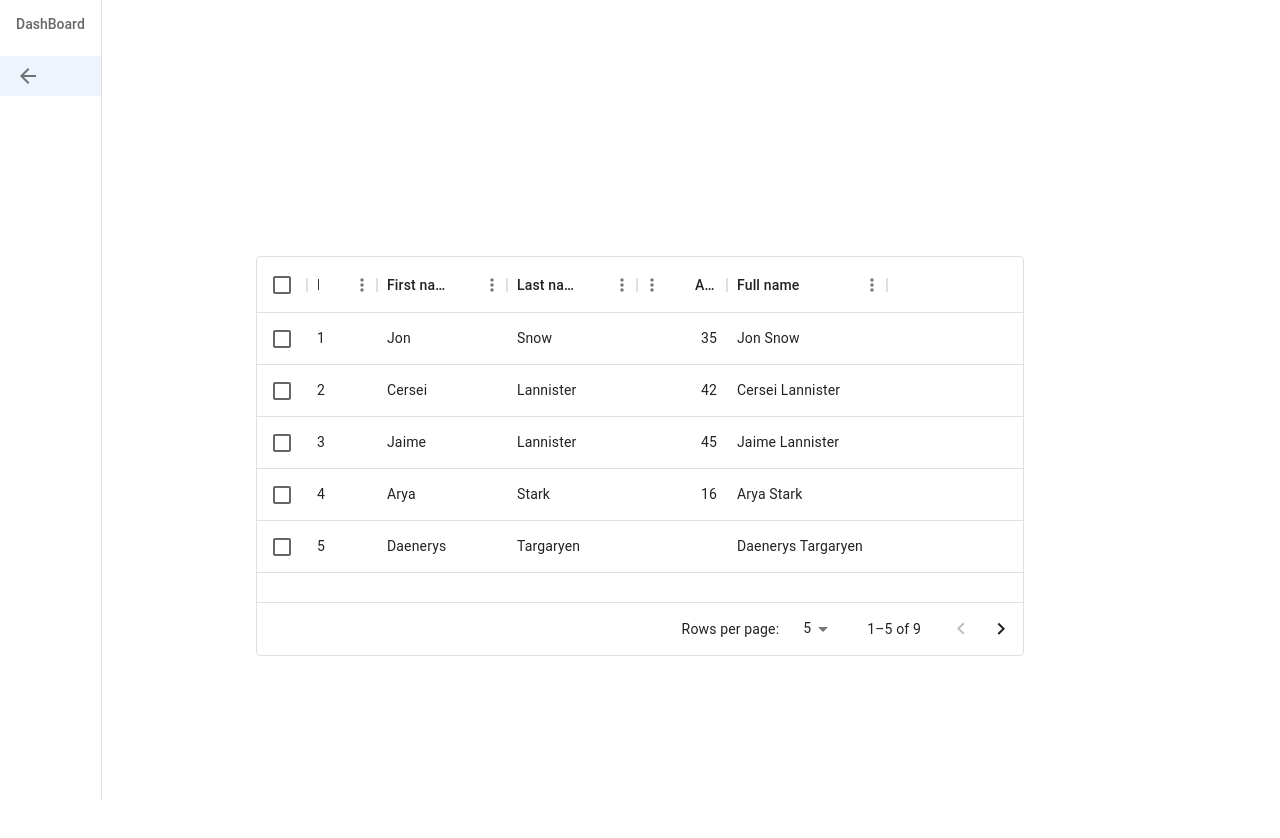
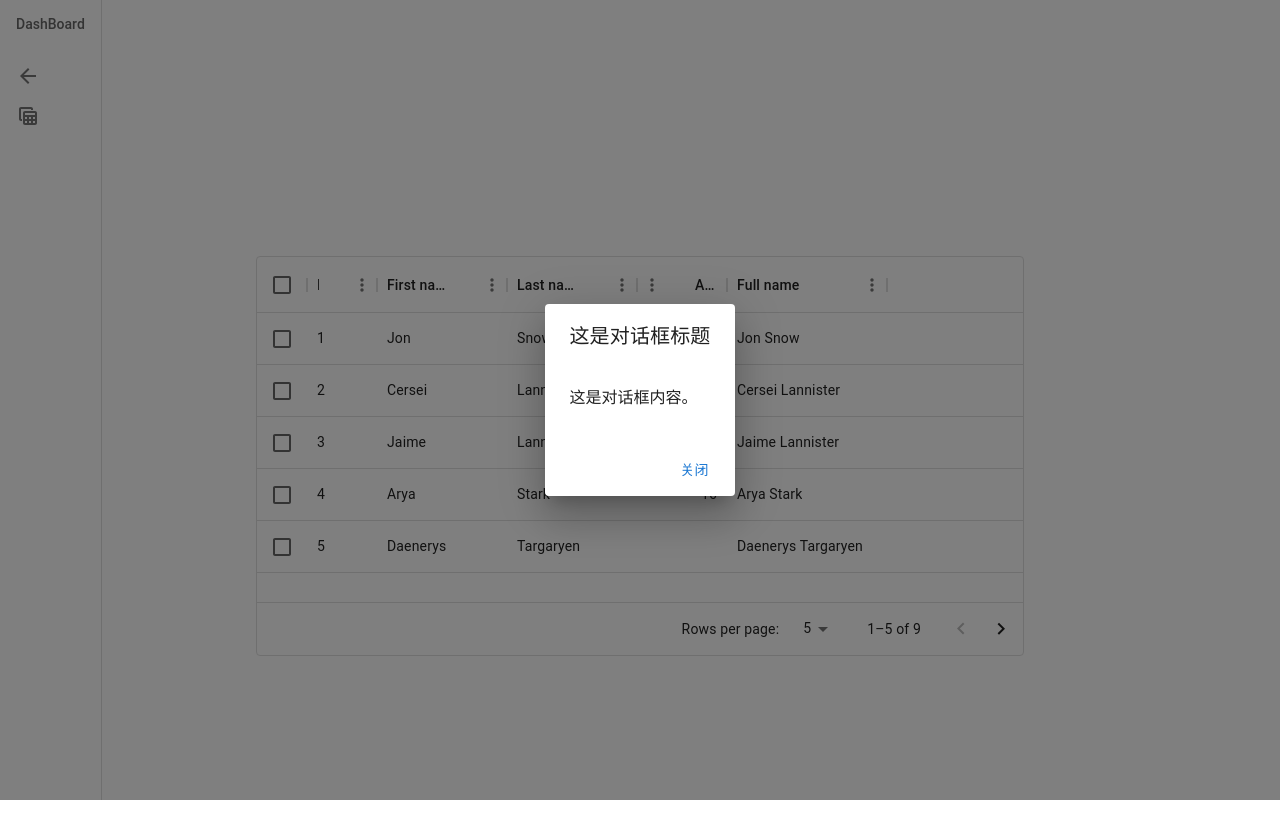
Before and after one commit to KIN1019/HorseData, a React (Create React App) app in the folder frontend/: page /dashboard in a window 1280 px wide. Shown: the top 838 px of the page. Built offline with nearby package versions, Linux system fonts and the light colour scheme.

Commit message:
set navigation bar

```diff
--- a/frontend/package.json
+++ b/frontend/package.json
@@ -5,6 +5,7 @@
   "dependencies": {
     "@emotion/react": "^11.11.1",
     "@emotion/styled": "^11.11.0",
+    "@fontsource/roboto": "^5.0.8",
     "@mui/icons-material": "^5.14.9",
     "@mui/material": "^5.14.10",
     "@mui/x-data-grid": "^6.15.0",
@@ -18,6 +19,7 @@
     "cra-template-typescript": "1.2.0",
     "react": "^18.2.0",
     "react-dom": "^18.2.0",
+    "react-draggable": "^4.4.5",
     "react-router-dom": "^6.16.0",
     "react-scripts": "5.0.1",
     "typescript": "^4.9.5",
--- a/frontend/src/App.tsx
+++ b/frontend/src/App.tsx
@@ -7,9 +7,7 @@ import { DashboardView } from './view/DashboardView';
 
 function App() {
   return (
-    // <div className="App">
-    //     <HorseView/>
-    // </div>
+
     <>
       <Routes>
         <Route path='/' element={<HorseView/>} />
--- /dev/null
+++ b/frontend/src/component/Dialog.tsx
@@ -0,0 +1,45 @@
+import { Button, Dialog, DialogTitle, DialogContent, DialogActions, Paper, PaperProps } from '@mui/material';
+import React, { useState } from 'react';
+import Draggable from 'react-draggable';
+
+export const TableDialog = () => {
+  const [open, setOpen] = useState(true);
+  function PaperComponent(props: PaperProps) {
+    return (
+      <Draggable
+        handle="#draggable-dialog-title"
+        cancel={'[class*="MuiDialogContent-root"]'}
+      >
+        <Paper {...props} />
+      </Draggable>
+    );
+  }
+  const handleOpen = () => {
+    setOpen(true);
+  };
+
+  const handleClose = () => {
+    setOpen(false);
+  };
+
+  return (
+    <div>
+      <Dialog
+        open={open}
+        onClose={handleClose}
+        PaperComponent={PaperComponent}
+        aria-labelledby="draggable-dialog-title"
+      >
+        <DialogTitle>这是对话框标题</DialogTitle>
+        <DialogContent>
+          <p>这是对话框内容。</p>
+        </DialogContent>
+        <DialogActions>
+          <Button onClick={handleClose} color="primary">
+            关闭
+          </Button>
+        </DialogActions>
+      </Dialog>
+    </div>
+  );
+}
--- a/frontend/src/component/NavigationBar.tsx
+++ b/frontend/src/component/NavigationBar.tsx
@@ -1,14 +1,11 @@
 import { Drawer, List, ListItem, ListItemIcon, ListItemText, ListSubheader } from '@mui/material';
-import { ArrowBack, Dashboard } from '@mui/icons-material';
+import { ArrowBack, Dashboard, TableView } from '@mui/icons-material';
 
 import { SetStateAction, useState } from 'react';
-
+import { useNavigate } from 'react-router-dom';
+import { TableDialog } from './Dialog';
 export const NavigationBar = () => {
-  const [selectedItem, setSelectedItem] = useState(0); // Track the selected list item
-
-  const handleItemClick = (index: SetStateAction<number>) => {
-    setSelectedItem(index);
-  };
+  const navigate = useNavigate();
 
   return (
     <Drawer variant="permanent">
@@ -16,11 +13,16 @@ export const NavigationBar = () => {
           DashBoard
       </ListSubheader>
       <List>
-        <ListItem button onClick={() => handleItemClick(0)} selected={selectedItem === 0}>
+        <ListItem onClick={() => navigate('/')}>
           <ListItemIcon>
             <ArrowBack />
           </ListItemIcon>
-          </ListItem>
+        </ListItem>
+        <ListItem onClick={() => <TableDialog/>}>
+          <ListItemIcon>
+            <TableView />
+          </ListItemIcon>
+        </ListItem>
       </List>
     </Drawer>
   );
--- a/frontend/src/index.tsx
+++ b/frontend/src/index.tsx
@@ -19,7 +19,6 @@ const router = createBrowserRouter([
       {
         path: "/dashboard",
         element: <DashboardView />,
-        // loader: dashboardLoader,
       },
     ],
   },
--- a/frontend/src/view/DashboardView.tsx
+++ b/frontend/src/view/DashboardView.tsx
@@ -1,11 +1,14 @@
+import { ToggleButton } from '@mui/material';
 import { NavigationBar } from '../component/NavigationBar';
 import TableView from './TableView';
+import { TableDialog } from '../component/Dialog';
 
 
 export const DashboardView = () =>{
     return(
      <div style={{ display: 'flex' }}>
             <NavigationBar/>
+            <TableDialog/>
             <TableView/>
      </div>
     )
--- a/frontend/src/view/HorseView.tsx
+++ b/frontend/src/view/HorseView.tsx
@@ -3,6 +3,7 @@ import { useState } from "react";
 import { SearchProvider } from "../store/EntryLoginStore";
 import { LoginStore, EMPTY_LOGIN_STORE } from "../store/LoginStore";
 import { MainView } from "./MainView";
+import LoginPage from "./LoginView";
 
 
 export const HorseView = () => {
@@ -15,7 +16,7 @@ export const HorseView = () => {
                 setSearchModel(newSearchModel)
             }
         }}>
-            <MainView />
+            <LoginPage />
         </SearchProvider>
     )
 }
--- a/frontend/src/view/LoginView.tsx
+++ b/frontend/src/view/LoginView.tsx
@@ -3,12 +3,13 @@ import { Box, TextField, Button, Container } from '@mui/material';
 import { EmptyLoginStore } from '../store/EntryLoginStore';
 import { UseVM } from '../viewModel/UseVM';
 import '../style/style.css';
+import { useNavigate } from 'react-router-dom';
 const LoginPage = () => {
   const loginStore = useContext(EmptyLoginStore)
   const vm = UseVM()
   const [username, setUsername] = useState(loginStore.entity.name);
   const [password, setPassword] = useState(loginStore.entity.password);
-
+  const navigate = useNavigate();
 
 
   const handleUsernameChange = (e: any) => {
@@ -22,6 +23,9 @@ const LoginPage = () => {
   };
 
   const handleLogin = (event: MouseEvent<HTMLButtonElement>) => {
+      if(username == "asd" && password == "asd"){
+        navigate('dashboard')
+      }
       vm.loginStatus(username, password)
   };
   return (
```
Also changed, not shown: 1 other file (tests, documents, lock files or other folders).
